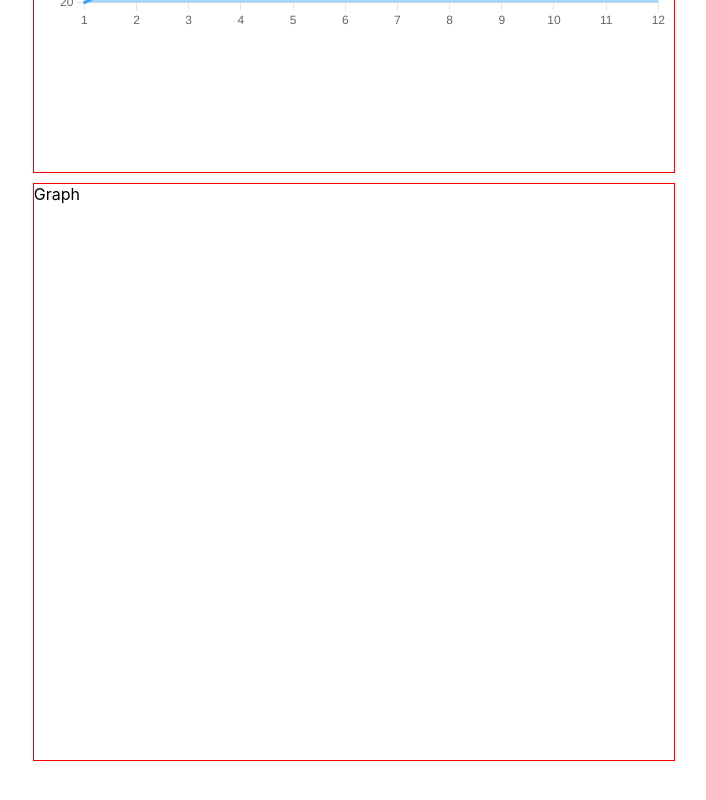
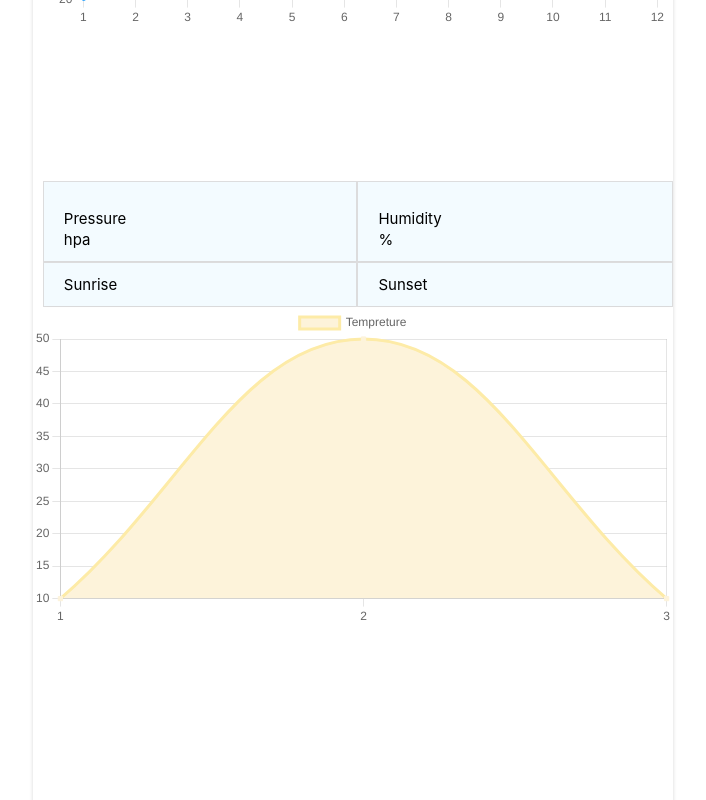
Before and after one commit to Sarfaraz0730/New-React-Weather-app, a React (Create React App) app: page / in a window 1280 px wide. Shown: the part 678-1478 px from the top of the page, without its empty margins (300-1006 px from the left). Before the commit the page ends 1439 px from the top, so only its background shows below. Built offline with nearby package versions, Linux system fonts and the light colour scheme; no server answers.

Commit message:
ui part completed

```diff
--- a/src/App.jsx
+++ b/src/App.jsx
@@ -1,6 +1,7 @@
 import './App.css';
 import SearchLocation from './Components/SearchLocation';
 import GeoLocationOfUser from './Components/GeoLocationOfUser';
+
 
 
 
@@ -11,6 +12,7 @@ function App() {
       <SearchLocation />
 
 
+
     </div>
   );
 }
--- /dev/null
+++ b/src/Components/Humdity.jsx
@@ -0,0 +1,52 @@
+import { Line } from "react-chartjs-2";
+import { useState } from "react";
+import {
+  Chart as ChartJS,
+  Title,
+  Tooltip,
+  LineElement,
+  Legend,
+  CategoryScale,
+  LinearScale,
+  PointElement,
+  Filler,
+} from "chart.js";
+
+ChartJS.register(
+  Title,
+  Tooltip,
+  LineElement,
+  Legend,
+  CategoryScale,
+  LinearScale,
+  PointElement,
+  Filler
+);
+
+const Humdity = () => {
+
+     const [data, setData] = useState({
+       labels: [1, 2, 3],
+       datasets: [
+         {
+           label: "Tempreture",
+           data: [10, 50, 10],
+           backgroundColor: "#fdf3da",
+           borderColor: "#fdeba7",
+           tension: 0.4,
+           fill: true,
+           pointStyle: "rect",
+           pointBorderColor: "#fdf3da",
+           //    pointRadius: "1",
+           showLine: true,
+         },
+       ],
+     });
+    return (
+      <div>
+        <Line data={data}>Hello</Line>
+      </div>
+    );
+};
+
+export default Humdity;
--- a/src/Components/SearchLocation.jsx
+++ b/src/Components/SearchLocation.jsx
@@ -1,24 +1,21 @@
 import "../Style/SearchLocation.css";
 import Search_Icon_svg from "../Assests/Search_Icon.svg.png";
-import p1 from "./images/p1.webp"
+import p1 from "./images/p1.webp";
 
-
-
-import location from "../Assests/location.jpg"
+import location from "../Assests/location.jpg";
 import { useState } from "react";
 import { useEffect } from "react";
 import WeeklyForecast from "./WeeklyForecast";
 import Graph from "./Graph";
-
+import Humdity from "./Humdity";
 
 const SearchLocation = () => {
   const [city, setCity] = useState(null);
   const [search, setSearch] = useState("Delhi");
   const [icons, setIcons] = useState("");
   const [wind, setWind] = useState("");
-
-
-
+  const [humidity, setHumidity] = useState("");
+  const [pressure, setPressure] = useState("");
 
   const fetchApi = async () => {
     const url = `https://api.openweathermap.org/data/2.5/weather?q=${search}&&units=metric&appid=35dda4b74680a4f66fe72fd65ba4569d`;
@@ -32,15 +29,16 @@ const SearchLocation = () => {
     console.log("city temp", city);
     setIcons(resJson.weather[0]);
     setWind(resJson.wind);
+    setHumidity(resJson.main.humidity);
+    setPressure(resJson.main.pressure);
 
     // console.log("Current temp", resJson.main.temp);
     // console.log("city temp" ,  city.temp)
   };
 
   useEffect(() => {
-
     fetchApi();
-  }, [search])
+  }, [search]);
   console.log("city temp", city);
 
   return (
@@ -70,6 +68,7 @@ const SearchLocation = () => {
         </div>
       </section>
 
+      <div className="ui-fixing">
         <section>
           <div className="Daily-data">
             <div className="today-temp">
@@ -92,17 +91,28 @@ const SearchLocation = () => {
           </div>
         </section>
 
-
-
-
-
-
-
         {/* belowe div is for graph 2 */}
         <section>
-        <div className="Daily-data">Graph</div>
+          <div className="Daily-data-2">
+            <div className="grid-box">
+              <div className="b1">
+                <p>Pressure </p> <br /> {pressure} hpa
+              </div>
+              <div className="b1">
+                <p>Humidity </p>
+                <br /> {humidity}%
+              </div>
+              <div className="b1">Sunrise</div>
+              <div className="b1">Sunset</div>
+            </div>
+
+            <div>
+              <Humdity />
+            </div>
+          </div>
         </section>
         {/* graph div is end above 2 */}
+      </div>
     </>
   );
 };
--- a/src/Style/SearchLocation.css
+++ b/src/Style/SearchLocation.css
@@ -54,10 +54,17 @@
     margin-top: 10px;
 }
 .Daily-data{
-    border: 1px solid red;
+
     height: 72Vh;
-    width: 50%;
-    margin-left: 26%;
+    width: 100%;
+    /* margin-left: 26%; */
+    margin-top: 10px;
+}
+.Daily-data-2{
+
+    height: 92Vh;
+    width: 100%;
+    /* margin-left: 26%; */
     margin-top: 10px;
 }
 .today-temp{
@@ -85,3 +92,28 @@
     padding: 5px;
     height: 46vh;
 }
+.grid-box{
+  display: grid;
+  grid-template-columns: auto auto;
+  padding-left: 10px;
+}
+.b1{
+
+
+  padding: 20px;
+  font-size: 15px;
+  text-align: left;
+  line-height: 3px;
+  margin: 1px;
+  background-color: #f3fbff;
+  box-shadow: rgba(0, 0, 0, 0.02) 0px 1px 3px 0px, rgba(27, 31, 35, 0.15) 0px 0px 0px 1px;
+}
+.ui-fixing{
+    height: auto;
+    /* border: 1px solid black; */
+    width: 50%;
+    margin-left: 26%;
+    margin-right: 20%;
+    box-shadow: rgba(0, 0, 0, 0.16) 0px 1px 4px;
+
+}
```
Also changed, not shown: src/Components/WeeklyForecast.css (line endings or trailing spaces). Lines whose indentation alone changed are shown as unchanged.
